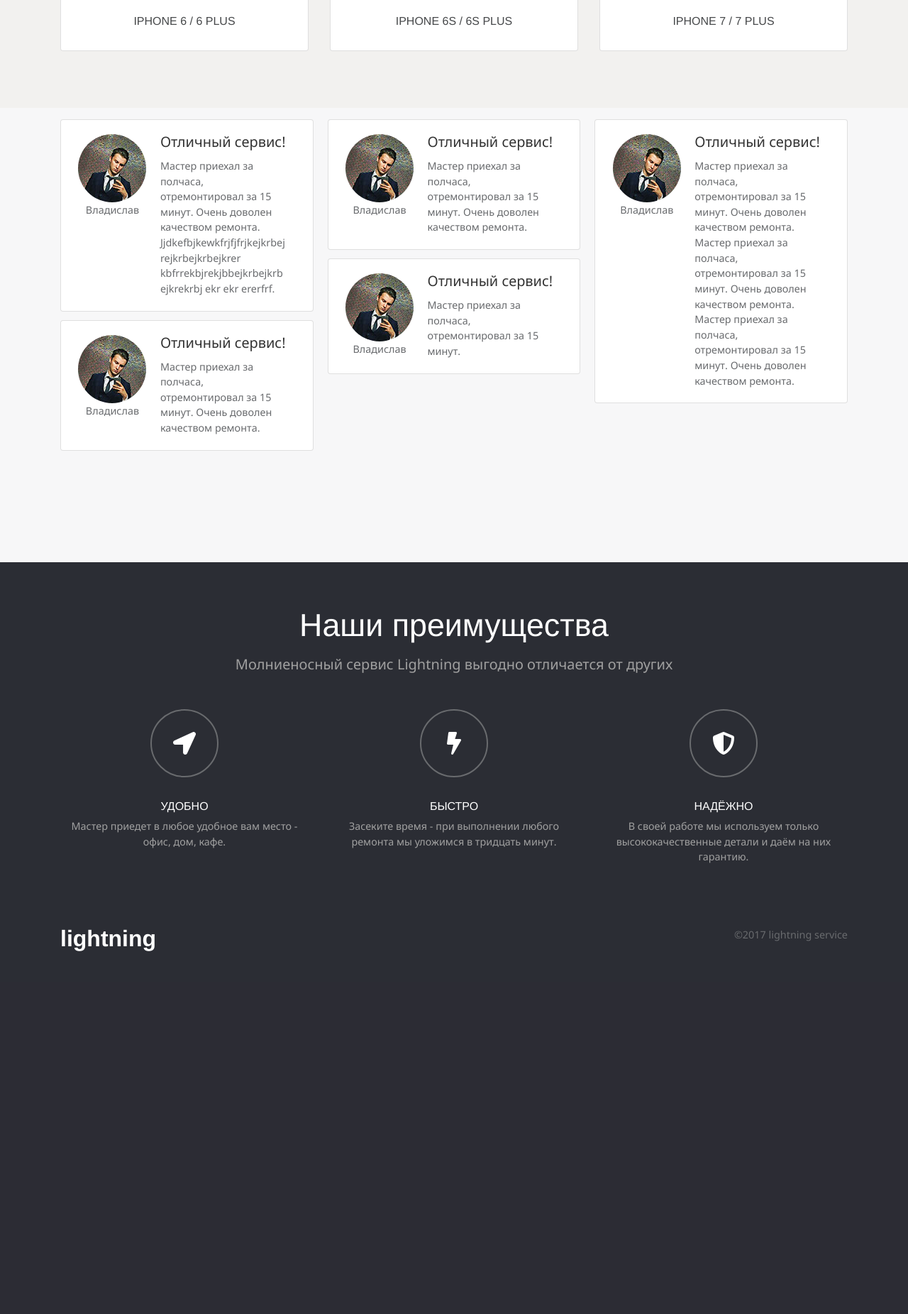
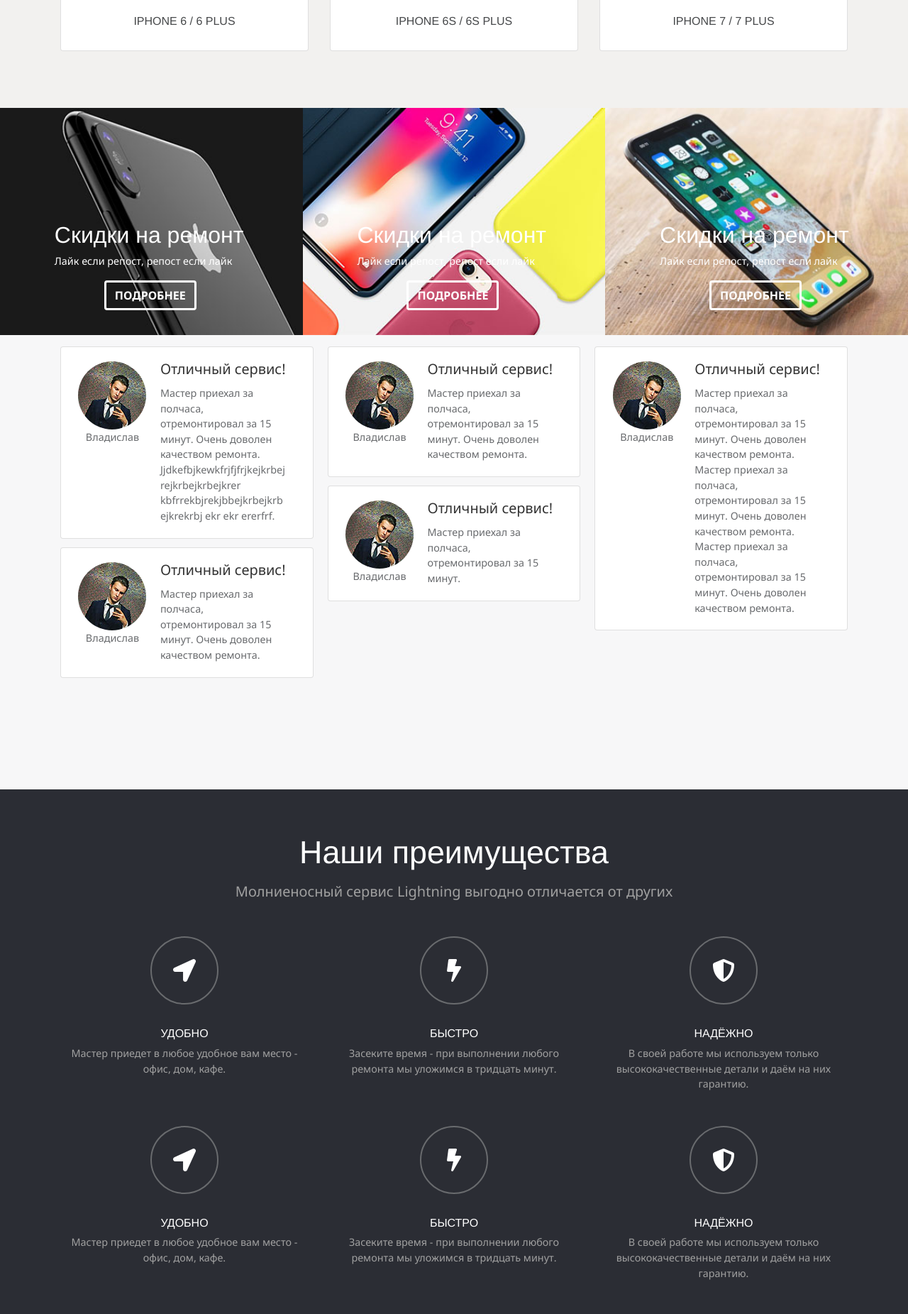
Before and after one commit to Anntie/LightningDesign, a PHP site: page / in a window 1280 px wide. Shown: the part 2391-4242 px from the top of the page at 71% size. Before the commit the page ends 3731 px from the top, so only its background shows below. Run offline with PHP 8.4, Linux system fonts and the light colour scheme; some libraries are stand-ins or nearby versions.

Commit message:
Added tooltips & deals

```diff
--- a/css/lightning.css
+++ b/css/lightning.css
@@ -368,6 +368,67 @@ img[data-src] {
   border-bottom: 0 !important;
 }
 
+.deals {
+
+}
+
+.deal {
+  background-color: #34495e;
+}
+
+.img-deal {
+  width: 100%;
+  height: auto;
+}
+
+.deal-desc {
+  position: absolute;
+  top: 0;
+  left: 0;
+  padding-top: 38%;
+  padding-left: 18%;
+  width: 100%;
+  height: 100%;
+  transition: all 0.2s ease-in-out;
+}
+
+.bg-orange:hover {
+  background-color: rgba(230, 126, 34, .5);
+}
+
+.bg-dark-blue:hover {
+  background-color: rgba(39, 60, 117, .5);
+}
+
+.bg-blue:hover {
+  background-color: rgba(52, 152, 219, .5);
+}
+
+.bg-green:hover {
+  background-color: rgba(39, 174, 96, .5);
+}
+
+.deal-text-light, .deal-text-light p {
+  color: #fff;
+}
+
+.btn-deal {
+  display: block;
+  margin-left: 20%;
+  width: 130px;
+  background: transparent;
+  border: 3px #fff solid;
+  color: #fff;
+  text-transform: uppercase;
+  font-weight: 700;
+}
+
+.btn-deal:hover {
+  color: #2980b9;
+  background-color: #fff;
+  border: 3px #fff solid;
+}
+
 @media screen and (max-width: 768px) {
   .left-table {
     border-right: 0;
--- a/index.html
+++ b/index.html
@@ -187,6 +187,36 @@
 				</div>
 			</div>
 		</section>
+		<section class="deals">
+			<div class="container-fluid">
+				<div class="row">
+					<div class="col-12 col-sm-4 p-0 deal">
+						<img src="images/deal.jpg" alt class="img-deal" />
+						<div class="deal-desc bg-dark-blue deal-text-light">
+							<h3>Скидки на ремонт</h3>
+							<p>Лайк если репост, репост если лайк</p>
+							<a href="#" class="btn btn-light btn-deal">Подробнее</a>
+						</div>
+					</div>
+					<div class="col-12 col-sm-4 p-0 deal">
+						<img src="images/deal-2.jpg" alt class="img-deal" />
+						<div class="deal-desc bg-green deal-text-light">
+							<h3>Скидки на ремонт</h3>
+							<p>Лайк если репост, репост если лайк</p>
+							<a href="#" class="btn btn-light btn-deal">Подробнее</a>
+						</div>
+					</div>
+					<div class="col-12 col-sm-4 p-0 deal">
+						<img src="images/deal-3.jpg" alt class="img-deal" />
+						<div class="deal-desc bg-blue deal-text-light">
+							<h3>Скидки на ремонт</h3>
+							<p>Лайк если репост, репост если лайк</p>
+							<a href="#" class="btn btn-light btn-deal">Подробнее</a>
+						</div>
+					</div>
+				</div>
+			</div>
+		</section>
 		<section class="cover-5">
 			<div class="container">
 				<div class="row justify-content-md-center">
@@ -313,6 +343,29 @@
 						<p>В своей работе мы используем только высококачественные детали и даём на них гарантию.</p>
 					</div>
 				</div>
+				<div class="row">
+					<div class="col-md-4 col-feature">
+						<div class="rounded-circle justify-center">
+							<em class="fa fa-2x fa-location-arrow"></em>
+						</div>
+						<h4>УДОБНО</h4>
+						<p>Мастер приедет в любое удобное вам место - офис, дом, кафе.</p>
+					</div>
+					<div class="col-md-4 col-feature">
+						<div class="rounded-circle justify-center">
+							<em class="fa fa-2x fa-bolt"></em>
+						</div>
+						<h4>БЫСТРО</h4>
+						<p>Засеките время - при выполнении любого ремонта мы уложимся в тридцать минут.</p>
+					</div>
+					<div class="col-md-4 col-feature">
+						<div class="rounded-circle justify-center">
+							<em class="fa fa-2x fa-shield-alt"></em>
+						</div>
+						<h4>НАДЁЖНО</h4>
+						<p>В своей работе мы используем только высококачественные детали и даём на них гарантию.</p>
+					</div>
+				</div>
 			</div>
 		</section>
     <footer class="footer-2">
@@ -396,7 +449,7 @@
 												<table class="table table-hover service-table left-table mb-0">
 												  <tbody id="iPhone5-tbody">
 														<tr>
-															<td>Замена стекла/экрана</td>
+															<td>Замена стекла/экрана <i class="fas fa-info-circle" data-original-title="Ремонт в течении дня" data-container="body" data-toggle="tooltip" data-placement="top"></i></td>
 															<td>₴599</td>
 														</tr>
 														<tr>
@@ -448,11 +501,11 @@
 															 <td>Замена вибромотора</td>
 															 <td>₴299</td>
 														 </tr>
-															<td>Поклейка защитного стекла</td>
+															<td>Поклейка защитного стекла <i class="fas fa-info-circle" data-original-title="Бесплатно при ремонте дисплея" data-container="body" data-toggle="tooltip" data-placement="top"></i></td>
 																<td>₴199</td>
 														</tr>
 														<tr>
-															<td>Диагностика</td>
+															<td>Диагностика <i class="fas fa-info-circle" data-original-title="При любом ремонте" data-container="body" data-toggle="tooltip" data-placement="top"></i></td>
 															<td>Бесплатно!</td>
 														</tr>
 												  </tbody>
@@ -492,7 +545,7 @@
 												<table class="table table-hover service-table left-table mb-0">
 												  <tbody id="iPhone5s-tbody">
 														<tr>
-															<td>Замена стекла/экрана</td>
+															<td>Замена стекла/экрана <i class="fas fa-info-circle" data-original-title="Ремонт в течении дня" data-container="body" data-toggle="tooltip" data-placement="top"></i></td>
 															<td>₴599</td>
 														</tr>
 														<tr>
@@ -544,11 +597,11 @@
 															 <td>Замена вибромотора</td>
 															 <td>₴299</td>
 														 </tr>
-															<td>Поклейка защитного стекла</td>
+															<td>Поклейка защитного стекла <i class="fas fa-info-circle" data-original-title="Бесплатно при ремонте дисплея" data-container="body" data-toggle="tooltip" data-placement="top"></i></td>
 																<td>₴199</td>
 														</tr>
 														<tr>
-															<td>Диагностика</td>
+															<td>Диагностика <i class="fas fa-info-circle" data-original-title="При любом ремонте" data-container="body" data-toggle="tooltip" data-placement="top"></i></td>
 															<td>Бесплатно!</td>
 														</tr>
 												  </tbody>
@@ -588,7 +641,7 @@
 												<table class="table table-hover service-table left-table mb-0">
 												  <tbody id="iPhoneSE-tbody">
 														<tr>
-															<td>Замена стекла/экрана</td>
+															<td>Замена стекла/экрана <i class="fas fa-info-circle" data-original-title="Ремонт в течении дня" data-container="body" data-toggle="tooltip" data-placement="top"></i></td>
 															<td>₴599</td>
 														</tr>
 														<tr>
@@ -640,11 +693,11 @@
 															 <td>Замена вибромотора</td>
 															 <td>₴299</td>
 														 </tr>
-															<td>Поклейка защитного стекла</td>
+															<td>Поклейка защитного стекла <i class="fas fa-info-circle" data-original-title="Бесплатно при ремонте дисплея" data-container="body" data-toggle="tooltip" data-placement="top"></i></td>
 																<td>₴199</td>
 														</tr>
 														<tr>
-															<td>Диагностика</td>
+															<td>Диагностика <i class="fas fa-info-circle" data-original-title="При любом ремонте" data-container="body" data-toggle="tooltip" data-placement="top"></i></td>
 															<td>Бесплатно!</td>
 														</tr>
 												  </tbody>
@@ -694,7 +747,7 @@
 														<table class="table table-hover service-table left-table mb-0">
 														  <tbody id="iPhone6-tbody">
 																<tr>
-																	<td>Замена стекла/экрана</td>
+																	<td>Замена стекла/экрана <i class="fas fa-info-circle" data-original-title="Ремонт в течении дня" data-container="body" data-toggle="tooltip" data-placement="top"></i></td>
 																	<td>₴599</td>
 																</tr>
 																<tr>
@@ -746,11 +799,11 @@
 																	 <td>Замена вибромотора</td>
 																	 <td>₴299</td>
 																 </tr>
-																	<td>Поклейка защитного стекла</td>
+																	<td>Поклейка защитного стекла <i class="fas fa-info-circle" data-original-title="Бесплатно при ремонте дисплея" data-container="body" data-toggle="tooltip" data-placement="top"></i> <i class="fas fa-info-circle" data-original-title="Бесплатно при ремонте дисплея" data-container="body" data-toggle="tooltip" data-placement="top"></i></td>
 																		<td>₴199</td>
 																</tr>
 																<tr>
-																	<td>Диагностика</td>
+																	<td>Диагностика <i class="fas fa-info-circle" data-original-title="При любом ремонте" data-container="body" data-toggle="tooltip" data-placement="top"></i></td>
 																	<td>Бесплатно!</td>
 																</tr>
 														  </tbody>
@@ -766,7 +819,7 @@
 														<table class="table table-hover service-table left-table mb-0">
 														  <tbody id="iPhone6Plus-tbody">
 																<tr>
-																	<td>Замена стекла/экрана</td>
+																	<td>Замена стекла/экрана <i class="fas fa-info-circle" data-original-title="Ремонт в течении дня" data-container="body" data-toggle="tooltip" data-placement="top"></i></td>
 																	<td>₴599</td>
 																</tr>
 																<tr>
@@ -818,11 +871,11 @@
 																	 <td>Замена вибромотора</td>
 																	 <td>₴299</td>
 																 </tr>
-																	<td>Поклейка защитного стекла</td>
+																	<td>Поклейка защитного стекла <i class="fas fa-info-circle" data-original-title="Бесплатно при ремонте дисплея" data-container="body" data-toggle="tooltip" data-placement="top"></i></td>
 																		<td>₴199</td>
 																</tr>
 																<tr>
-																	<td>Диагностика</td>
+																	<td>Диагностика <i class="fas fa-info-circle" data-original-title="При любом ремонте" data-container="body" data-toggle="tooltip" data-placement="top"></i></td>
 																	<td>Бесплатно!</td>
 																</tr>
 														  </tbody>
@@ -874,7 +927,7 @@
 														<table class="table table-hover service-table left-table mb-0">
 														  <tbody id="iPhone6s-tbody">
 																<tr>
-																	<td>Замена стекла/экрана</td>
+																	<td>Замена стекла/экрана <i class="fas fa-info-circle" data-original-title="Ремонт в течении дня" data-container="body" data-toggle="tooltip" data-placement="top"></i></td>
 																	<td>₴599</td>
 																</tr>
 																<tr>
@@ -926,11 +979,11 @@
 																	 <td>Замена вибромотора</td>
 																	 <td>₴299</td>
 																 </tr>
-																	<td>Поклейка защитного стекла</td>
+																	<td>Поклейка защитного стекла <i class="fas fa-info-circle" data-original-title="Бесплатно при ремонте дисплея" data-container="body" data-toggle="tooltip" data-placement="top"></i></td>
 																		<td>₴199</td>
 																</tr>
 																<tr>
-																	<td>Диагностика</td>
+																	<td>Диагностика <i class="fas fa-info-circle" data-original-title="При любом ремонте" data-container="body" data-toggle="tooltip" data-placement="top"></i></td>
 																	<td>Бесплатно!</td>
 																</tr>
 														  </tbody>
@@ -947,7 +1000,7 @@
 														  <tbody id="iPhone6sPlus-tbody">
 																<tr>
 																	<tr>
-																		<td>Замена стекла/экрана</td>
+																		<td>Замена стекла/экрана <i class="fas fa-info-circle" data-original-title="Ремонт в течении дня" data-container="body" data-toggle="tooltip" data-placement="top"></i></td>
 																		<td>₴599</td>
 																	</tr>
 																	<tr>
@@ -999,11 +1052,11 @@
 																	 <td>Замена вибромотора</td>
 																	 <td>₴299</td>
 																 </tr>
-																	<td>Поклейка защитного стекла</td>
+																	<td>Поклейка защитного стекла <i class="fas fa-info-circle" data-original-title="Бесплатно при ремонте дисплея" data-container="body" data-toggle="tooltip" data-placement="top"></i></td>
 																		<td>₴199</td>
 																</tr>
 																<tr>
-																	<td>Диагностика</td>
+																	<td>Диагностика <i class="fas fa-info-circle" data-original-title="При любом ремонте" data-container="body" data-toggle="tooltip" data-placement="top"></i></td>
 																	<td>Бесплатно!</td>
 																</tr>
 														  </tbody>
@@ -1055,7 +1108,7 @@
 														<table class="table table-hover service-table left-table mb-0">
 														  <tbody id="iPhone7-tbody">
 																<tr>
-																	<td>Замена стекла/экрана</td>
+																	<td>Замена стекла/экрана <i class="fas fa-info-circle" data-original-title="Ремонт в течении дня" data-container="body" data-toggle="tooltip" data-placement="top"></i></td>
 																	<td>₴599</td>
 																</tr>
 																<tr>
@@ -1107,11 +1160,11 @@
 																	 <td>Замена вибромотора</td>
 																	 <td>₴299</td>
 																 </tr>
-																	<td>Поклейка защитного стекла</td>
+																	<td>Поклейка защитного стекла <i class="fas fa-info-circle" data-original-title="Бесплатно при ремонте дисплея" data-container="body" data-toggle="tooltip" data-placement="top"></i></td>
 																		<td>₴199</td>
 																</tr>
 																<tr>
-																	<td>Диагностика</td>
+																	<td>Диагностика <i class="fas fa-info-circle" data-original-title="При любом ремонте" data-container="body" data-toggle="tooltip" data-placement="top"></i></td>
 																	<td>Бесплатно!</td>
 																</tr>
 														  </tbody>
@@ -1127,7 +1180,7 @@
 														<table class="table table-hover service-table left-table mb-0">
 														  <tbody id="iPhone7Plus-tbody">
 																<tr>
-																	<td>Замена стекла/экрана</td>
+																	<td>Замена стекла/экрана <i class="fas fa-info-circle" data-original-title="Ремонт в течении дня" data-container="body" data-toggle="tooltip" data-placement="top"></i></td>
 																	<td>₴599</td>
 																</tr>
 																<tr>
@@ -1179,11 +1232,11 @@
 																	 <td>Замена вибромотора</td>
 																	 <td>₴299</td>
 																 </tr>
-																	<td>Поклейка защитного стекла</td>
+																	<td>Поклейка защитного стекла <i class="fas fa-info-circle" data-original-title="Бесплатно при ремонте дисплея" data-container="body" data-toggle="tooltip" data-placement="top"></i></td>
 																		<td>₴199</td>
 																</tr>
 																<tr>
-																	<td>Диагностика</td>
+																	<td>Диагностика <i class="fas fa-info-circle" data-original-title="При любом ремонте" data-container="body" data-toggle="tooltip" data-placement="top"></i></td>
 																	<td>Бесплатно!</td>
 																</tr>
 														  </tbody>
--- a/js/lightning.js
+++ b/js/lightning.js
@@ -5,6 +5,10 @@ $(document).ready(function() {
     img.onload = function() {
       img.removeAttribute('data-src');
     };
+  });
+
+  $('[data-toggle="tooltip"]').tooltip().click(function(e) {
+    $(this).tooltip('toggle');
   });
 
   $(".page-scroll").click(function(e) {
```
Also changed, not shown: images/deal-2.jpg (added), images/deal-3.jpg (added), images/deal.jpg (added).
